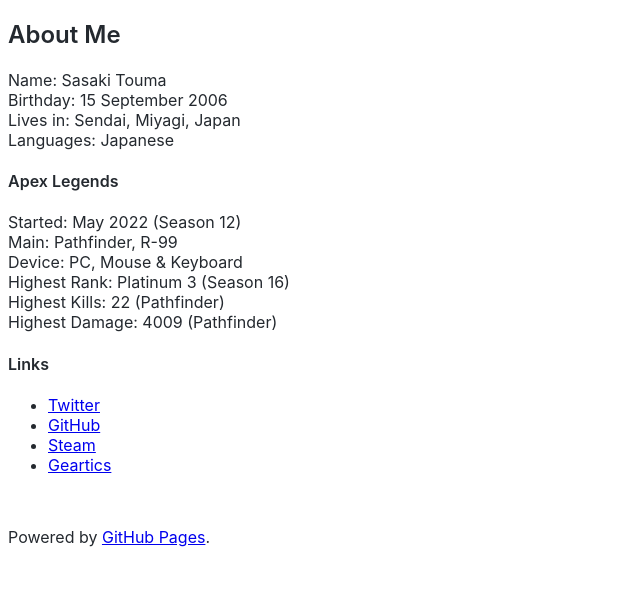
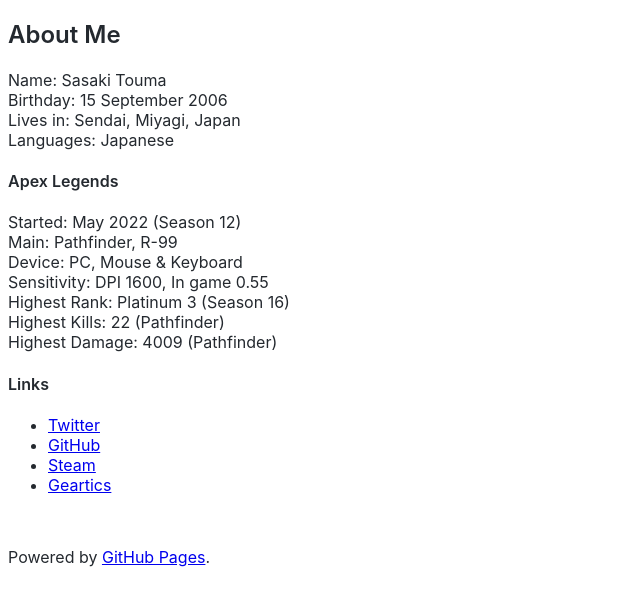
Before and after one commit to t-sasaki915/t-sasaki-net, a Jekyll site: the page built from docs/index.md, in a window 1280 px wide. Shown: the top 606 px of the page, without its empty margins (0-640 px from the left). Built offline with Jekyll 4.4.1, drawn with Linux system fonts in a browser that asks for light colours; Markdown is read by kramdown in place of the engine named in the settings.

Commit message:
Update index.md

```diff
--- a/docs/index.md
+++ b/docs/index.md
@@ -14,6 +14,7 @@
 Started: May 2022 (Season 12)<br>
 Main: Pathfinder, R-99<br>
 Device: PC, Mouse & Keyboard<br>
+Sensitivity: DPI 1600, In game 0.55<br>
 Highest Rank: Platinum 3 (Season 16)<br>
 Highest Kills: 22 (Pathfinder)<br>
 Highest Damage: 4009 (Pathfinder)
```
